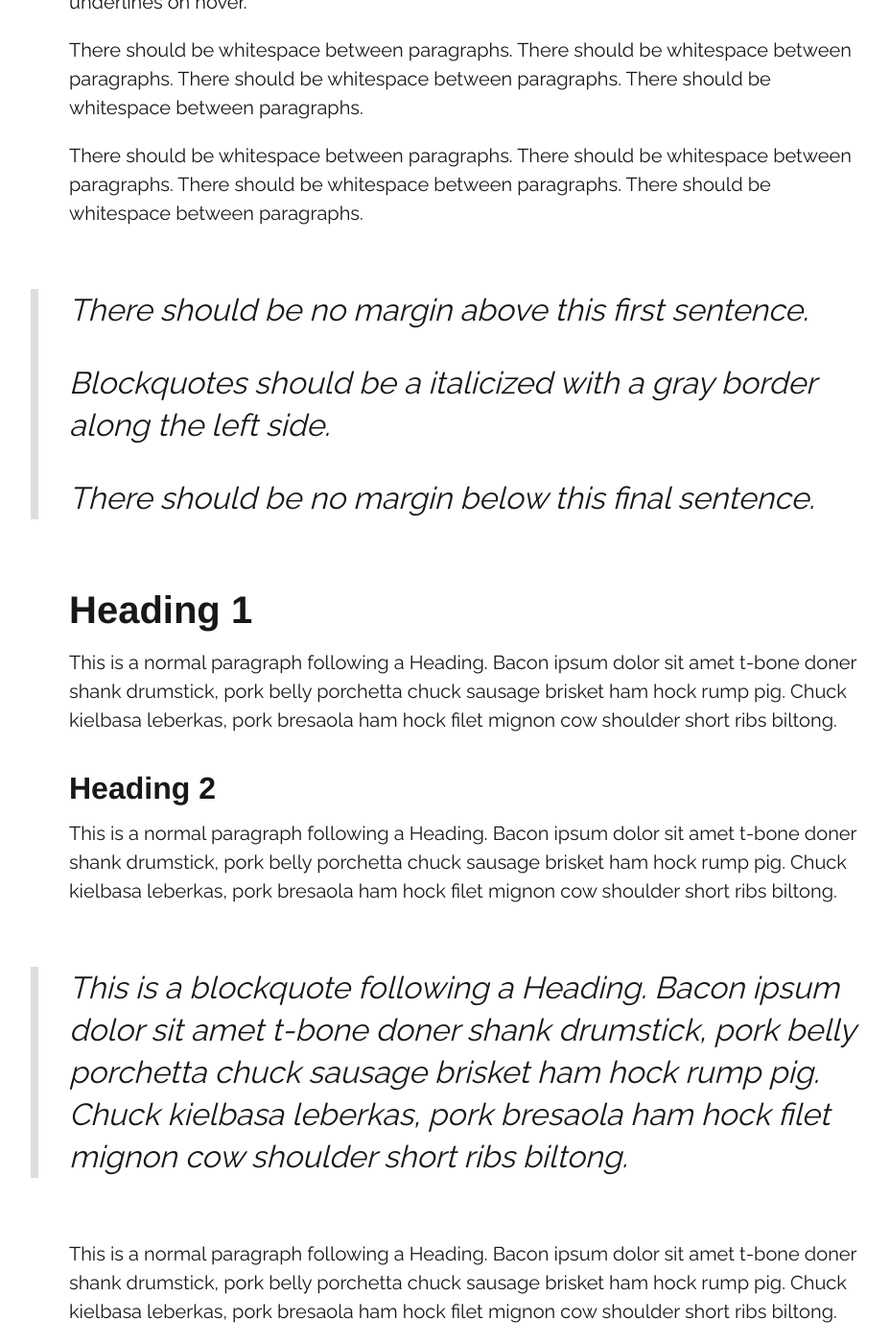
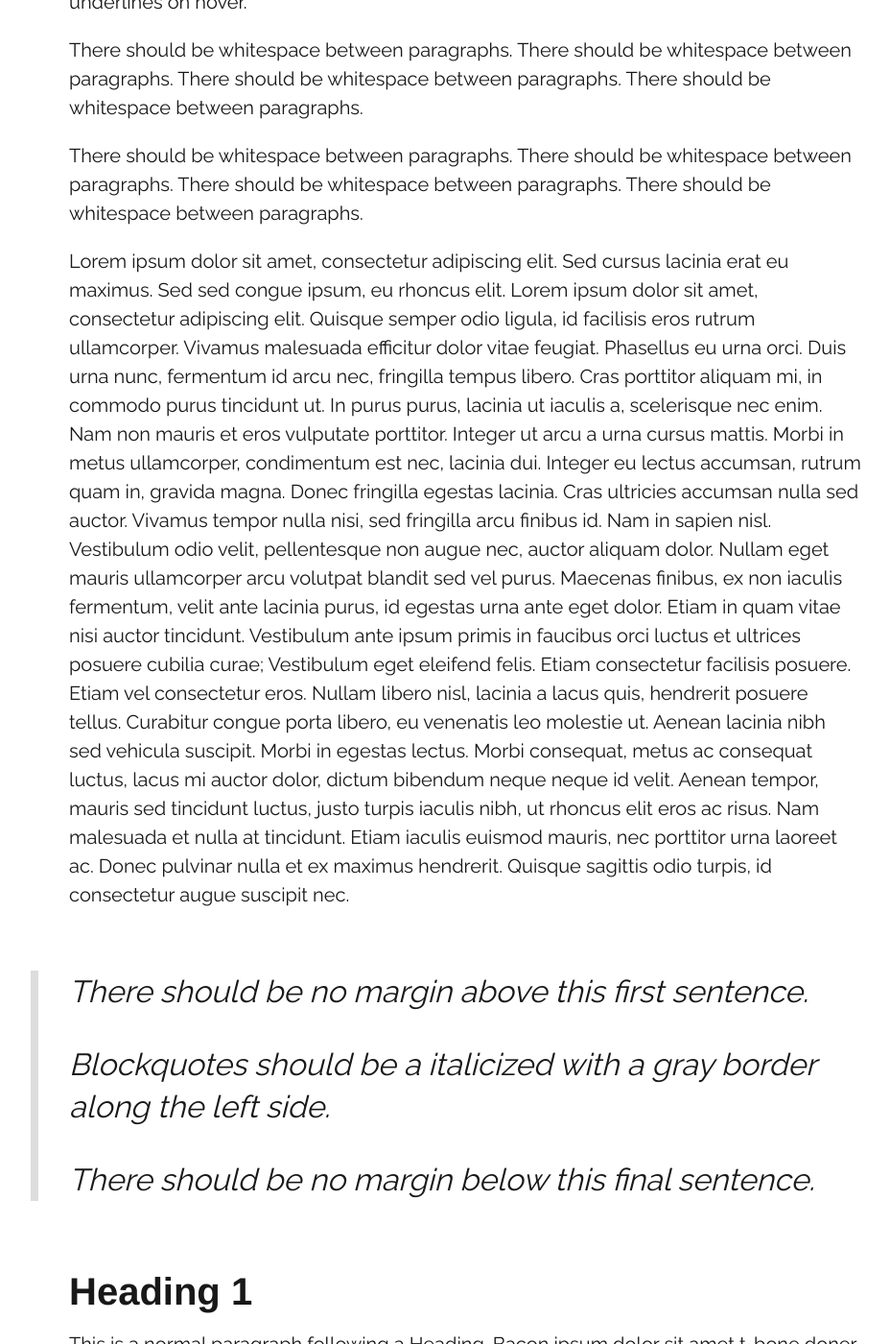
Before and after one commit to fvall/fvall.github.io, a Jekyll site: the page built from _posts/2016-09-04-markdown-sample.md, in a window 1280 px wide and 1400 px high, scrolled down 595 px. Shown: the whole window at 96% size, without its empty margins (72-1000 px from the left). Built offline with Jekyll 4.4.1, drawn with Linux system fonts in a browser that asks for light colours.

Commit message:
Bigger paragraph

```diff
--- a/_posts/2016-09-04-markdown-sample.md
+++ b/_posts/2016-09-04-markdown-sample.md
@@ -13,6 +13,10 @@ Text can be **bold**, _italic_, or ~~strikethrough~~. [Links](https://github.com
 There should be whitespace between paragraphs. There should be whitespace between paragraphs. There should be whitespace between paragraphs. There should be whitespace between paragraphs.
 
 There should be whitespace between paragraphs. There should be whitespace between paragraphs. There should be whitespace between paragraphs. There should be whitespace between paragraphs.
+
+Lorem ipsum dolor sit amet, consectetur adipiscing elit. Sed cursus lacinia erat eu maximus. Sed sed congue ipsum, eu rhoncus elit. Lorem ipsum dolor sit amet, consectetur adipiscing elit. Quisque semper odio ligula, id facilisis eros rutrum ullamcorper. Vivamus malesuada efficitur dolor vitae feugiat. Phasellus eu urna orci. Duis urna nunc, fermentum id arcu nec, fringilla tempus libero. Cras porttitor aliquam mi, in commodo purus tincidunt ut. In purus purus, lacinia ut iaculis a, scelerisque nec enim. Nam non mauris et eros vulputate porttitor. Integer ut arcu a urna cursus mattis. Morbi in metus ullamcorper, condimentum est nec, lacinia dui. Integer eu lectus accumsan, rutrum quam in, gravida magna. Donec fringilla egestas lacinia.
+Cras ultricies accumsan nulla sed auctor. Vivamus tempor nulla nisi, sed fringilla arcu finibus id. Nam in sapien nisl. Vestibulum odio velit, pellentesque non augue nec, auctor aliquam dolor. Nullam eget mauris ullamcorper arcu volutpat blandit sed vel purus. Maecenas finibus, ex non iaculis fermentum, velit ante lacinia purus, id egestas urna ante eget dolor. Etiam in quam vitae nisi auctor tincidunt. Vestibulum ante ipsum primis in faucibus orci luctus et ultrices posuere cubilia curae; Vestibulum eget eleifend felis.
+Etiam consectetur facilisis posuere. Etiam vel consectetur eros. Nullam libero nisl, lacinia a lacus quis, hendrerit posuere tellus. Curabitur congue porta libero, eu venenatis leo molestie ut. Aenean lacinia nibh sed vehicula suscipit. Morbi in egestas lectus. Morbi consequat, metus ac consequat luctus, lacus mi auctor dolor, dictum bibendum neque neque id velit. Aenean tempor, mauris sed tincidunt luctus, justo turpis iaculis nibh, ut rhoncus elit eros ac risus. Nam malesuada et nulla at tincidunt. Etiam iaculis euismod mauris, nec porttitor urna laoreet ac. Donec pulvinar nulla et ex maximus hendrerit. Quisque sagittis odio turpis, id consectetur augue suscipit nec.
 
 > There should be no margin above this first sentence.
 >
```
